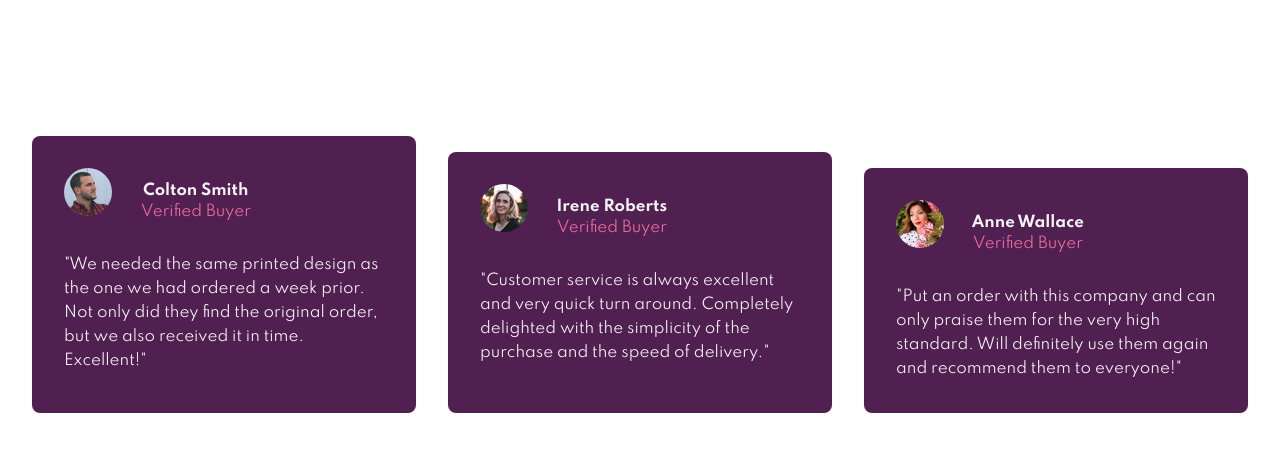
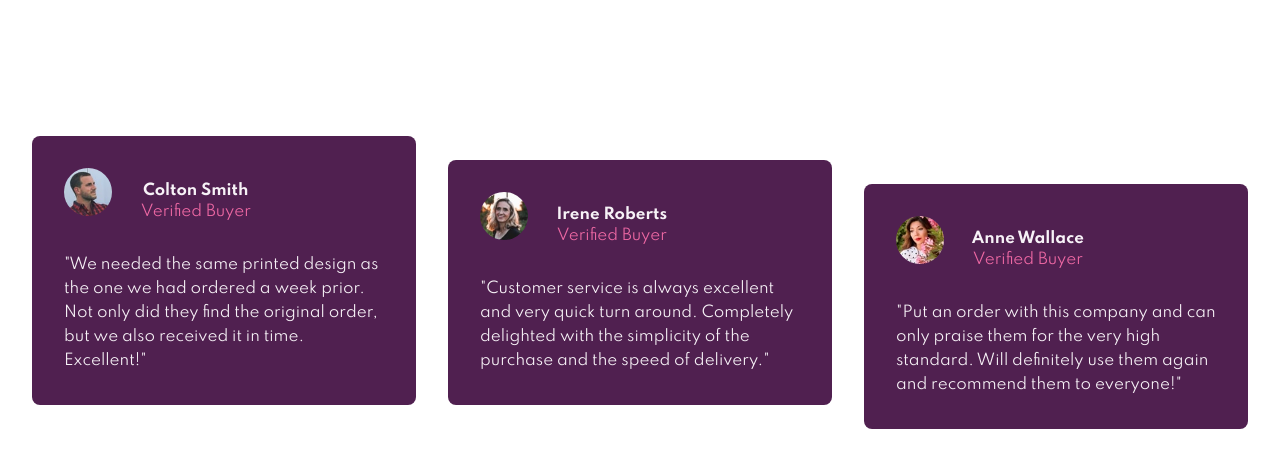
Before and after one commit to HugoPDF5/css_practices, a plain HTML site: page social-proof-section-master/index.html in a window 1280 px wide. Shown: the part 296-764 px from the top of the page. Drawn offline with Linux system fonts and the light colour scheme.

Commit message:
estilizando cards

```diff
--- a/social-proof-section-master/styles.css
+++ b/social-proof-section-master/styles.css
@@ -92,6 +92,7 @@ body {
 }
 
 .card {
+    height: 100%;
     border-radius: 0.5rem;
     width: 30vw;
     padding: 2rem;
@@ -104,11 +105,11 @@ body {
 }
 
 .card:nth-child(2) {
-    margin-top: 1rem;
+    margin-top: 1.5rem;
 }
 
 .card:nth-child(3) {
-    margin-top: 2rem;
+    margin-top: 3rem;
 }
 
 .card .identifier {
```
